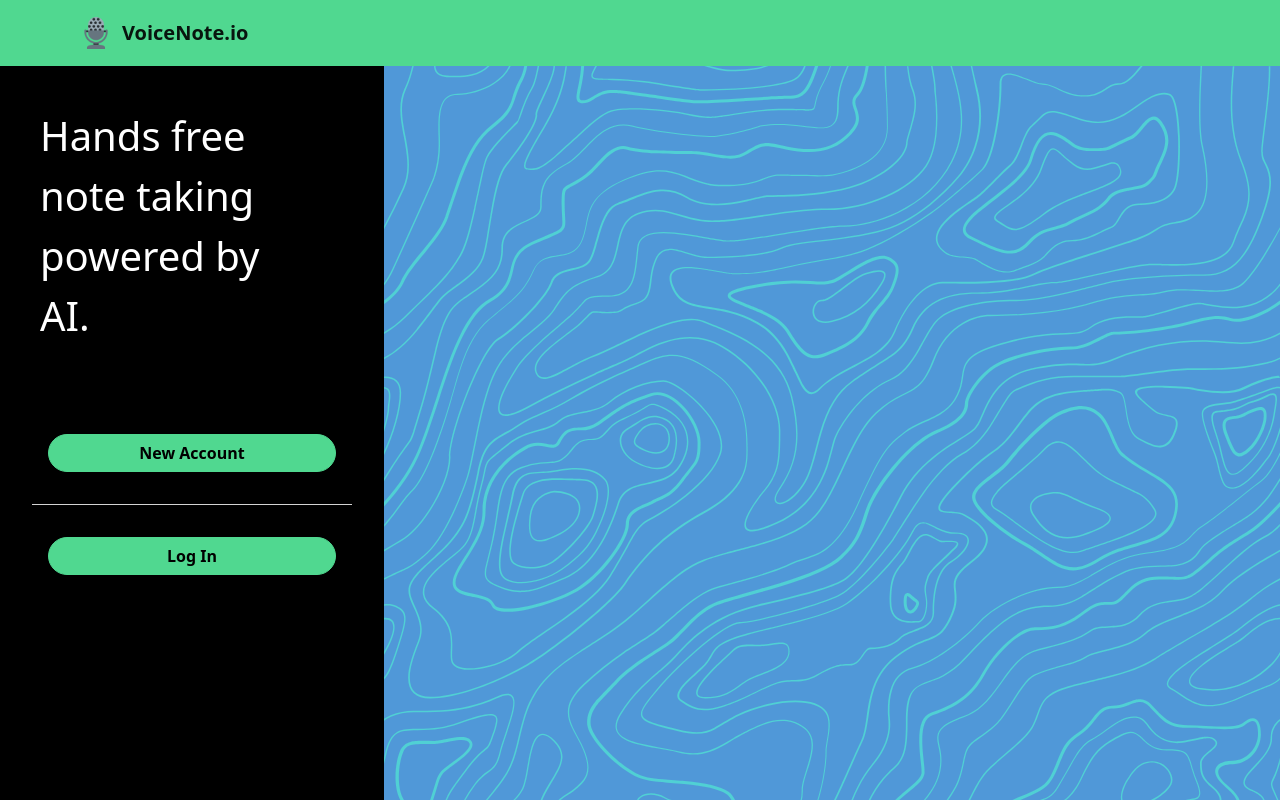
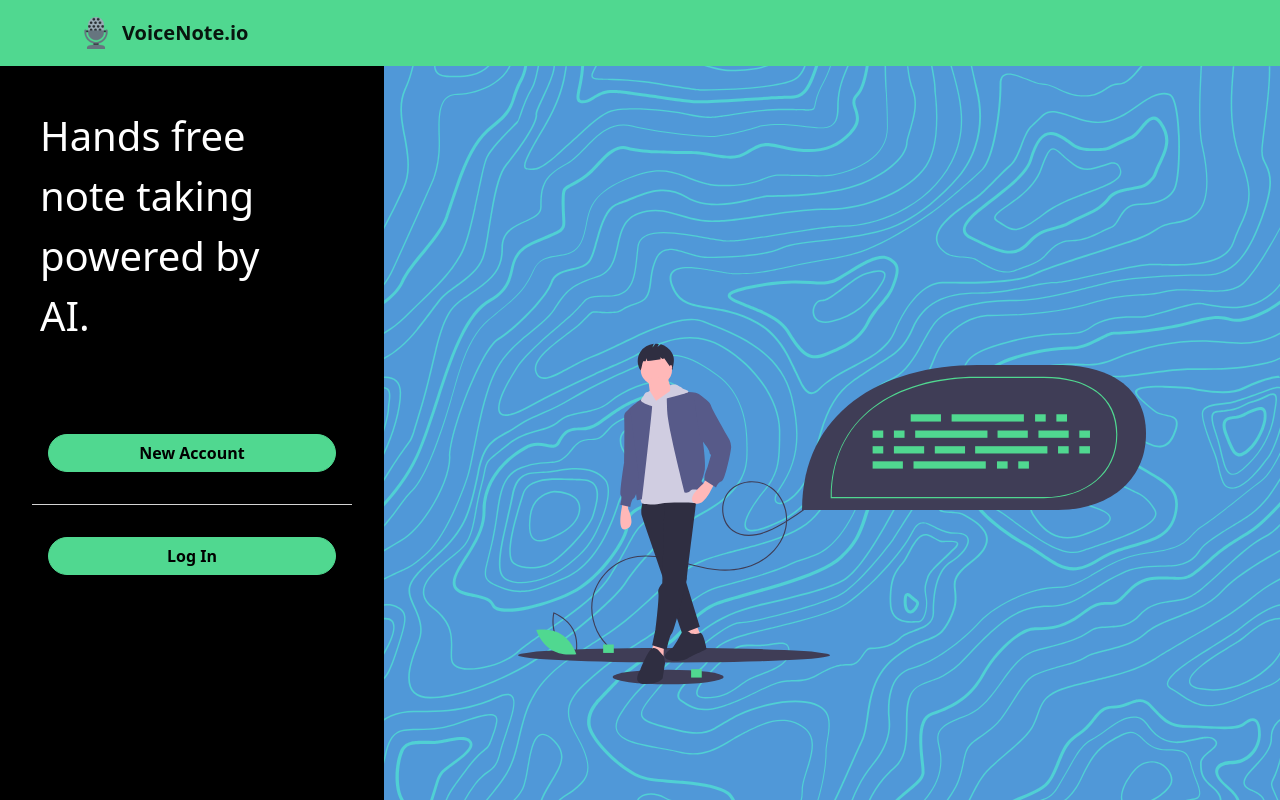
Before and after one commit to ricardodf/voicenote-ui, a React (Create React App) app: page / in a window 1280 px wide. Shown: the top 800 px of the page. Built offline with nearby package versions, Linux system fonts and the light colour scheme.

Commit message:
SVG Done

```diff
--- a/src/components/LandingPage/LandingPage.css
+++ b/src/components/LandingPage/LandingPage.css
@@ -82,12 +82,30 @@
 
 /**     MAIN - RIGHT SECTION **/
 .lp__main .lp__right {
+  position: relative;
+  top: 0;
+  left: 0;
   width: 70%;
   background-color: #5098d8;
 }
 
-.lp__right .lp__bg-svg {
+.lp__right .lp__back-svg {
+  position: relative;
+  top: 0;
+  left: 0;
   height: 100%;
   width: 100%;
   object-fit: cover;
 }
+
+.lp__right .lp__front-svg {
+  position: absolute;
+  left: 0;
+  top: 0;
+  right: 0;
+  bottom: 0;
+  display: block;
+  margin: auto;
+  height: 70%;
+  width: 70%;
+}
--- a/src/components/LandingPage/LandingPage.js
+++ b/src/components/LandingPage/LandingPage.js
@@ -29,11 +29,14 @@ class LandingPage extends React.Component {
             </div>
           </div>
           <div className="lp__right">
-            <img
-              className="lp__bg-svg"
-              src="/images/topography.svg"
-              alt=""
-            ></img>
+            <img className="lp__back-svg" src="/images/topography.svg" alt="" />
+            <div className="lp__front-svg-container">
+              <img
+                className="lp__front-svg"
+                src="/images/front-img.svg"
+                alt=""
+              />
+            </div>
           </div>
         </div>
       </div>
```
Also changed, not shown: public/images/front-img.svg (added).
